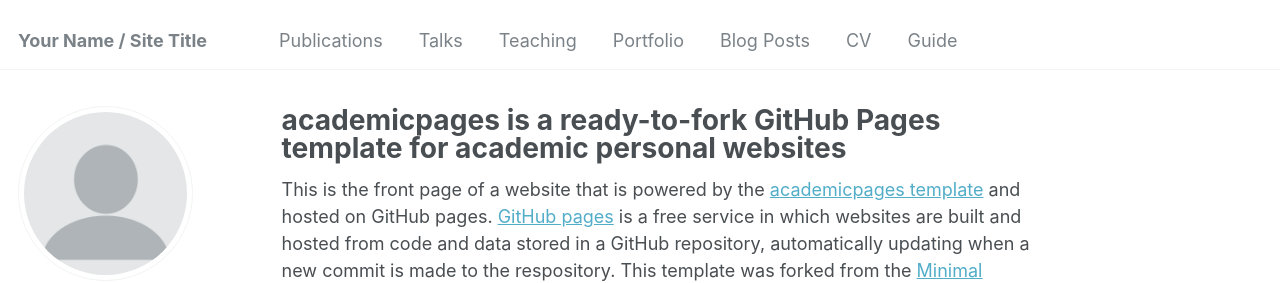
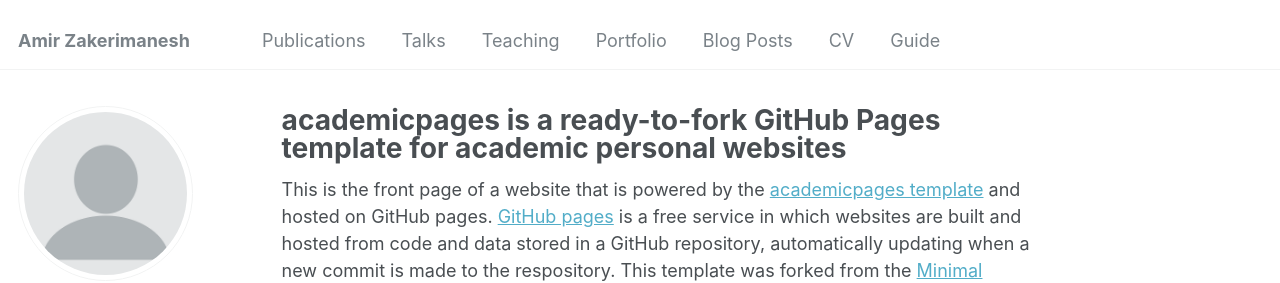
Before and after one commit to amir-zm/AmirZakerimanesh.github.io, a Jekyll site: the page built from _pages/about.md, in a window 1280 px wide. Shown: the top 283 px of the page. Built offline with Jekyll 4.4.1, drawn with Linux system fonts in a browser that asks for light colours; some web fonts are replaced.

Commit message:
Update _config.yml

```diff
--- a/_config.yml
+++ b/_config.yml
@@ -8,7 +8,7 @@
 
 # Basic Site Settings
 locale                   : "en-US"
-title                    : "Your Name / Site Title"
+title                    : "Amir Zakerimanesh"
 title_separator          : "-"
 name                     : &name "Your Name"
 description              : &description "personal description"
```
